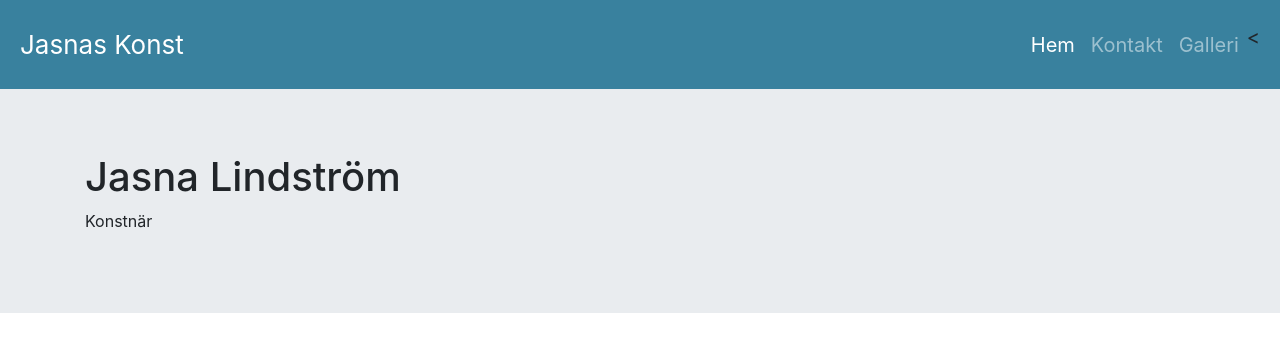
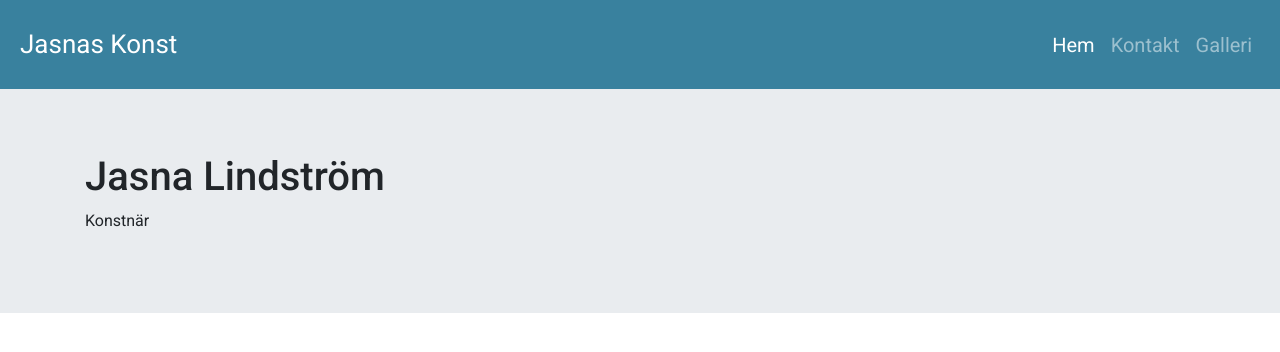
Before and after one commit to jasnaskonst/jasnaskonst.github.io, a plain HTML site: page index.html in a window 1280 px wide. Drawn offline with nearby package versions, Linux system fonts and the light colour scheme.

Commit message:
vet inte

```diff
--- a/index.html
+++ b/index.html
@@ -25,7 +25,7 @@
         <li class="nav-item">
           <a class="nav-link" href="#">Galleri</a>
         </li>
-      </li><
+      </li>
       </ul>
     </div>
   </nav>
--- a/main.css
+++ b/main.css
@@ -1,3 +1,8 @@
+@import url('https://fonts.googleapis.com/css?family=Roboto:400,500,700&display=swap');
+
+body {
+  font-family: Roboto, Helvetica, Arial, sans-serif;
+}
 .navbar {
   background-color: #39819e;
   padding: 1em;
```
